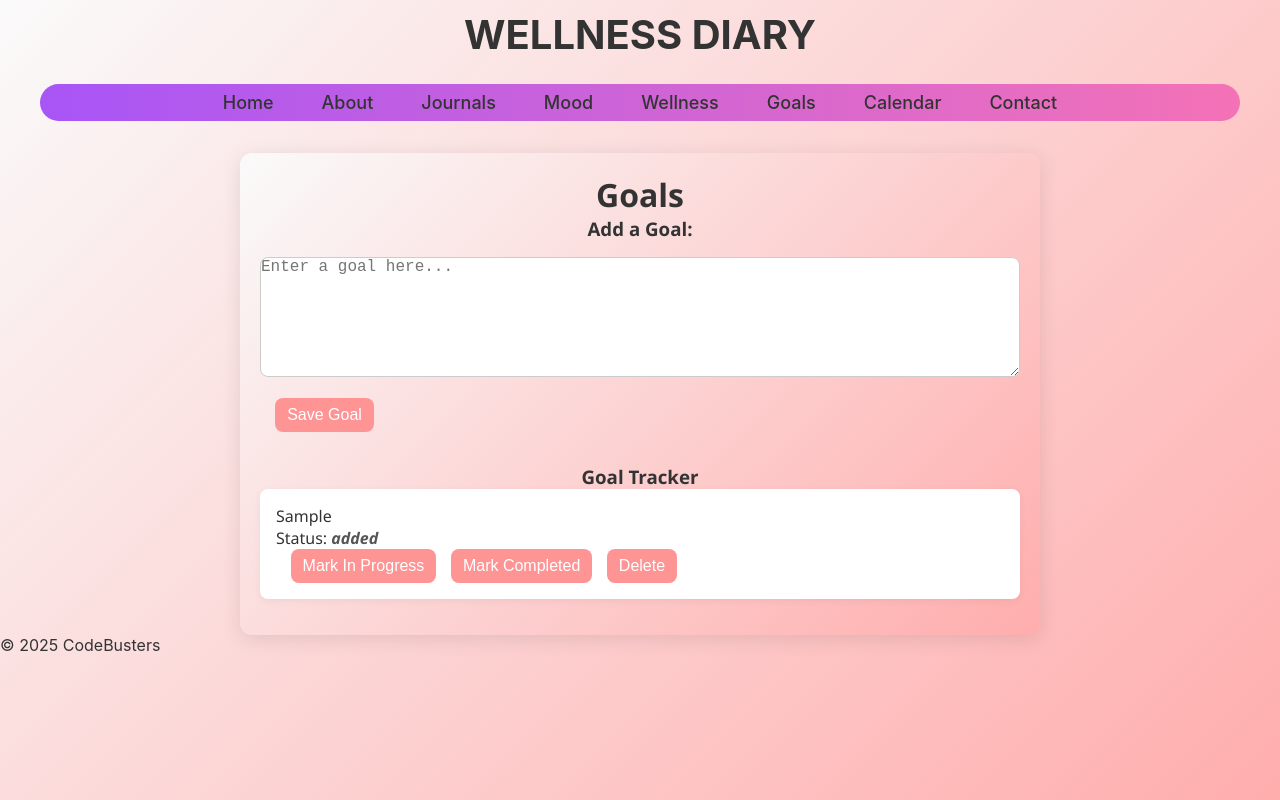
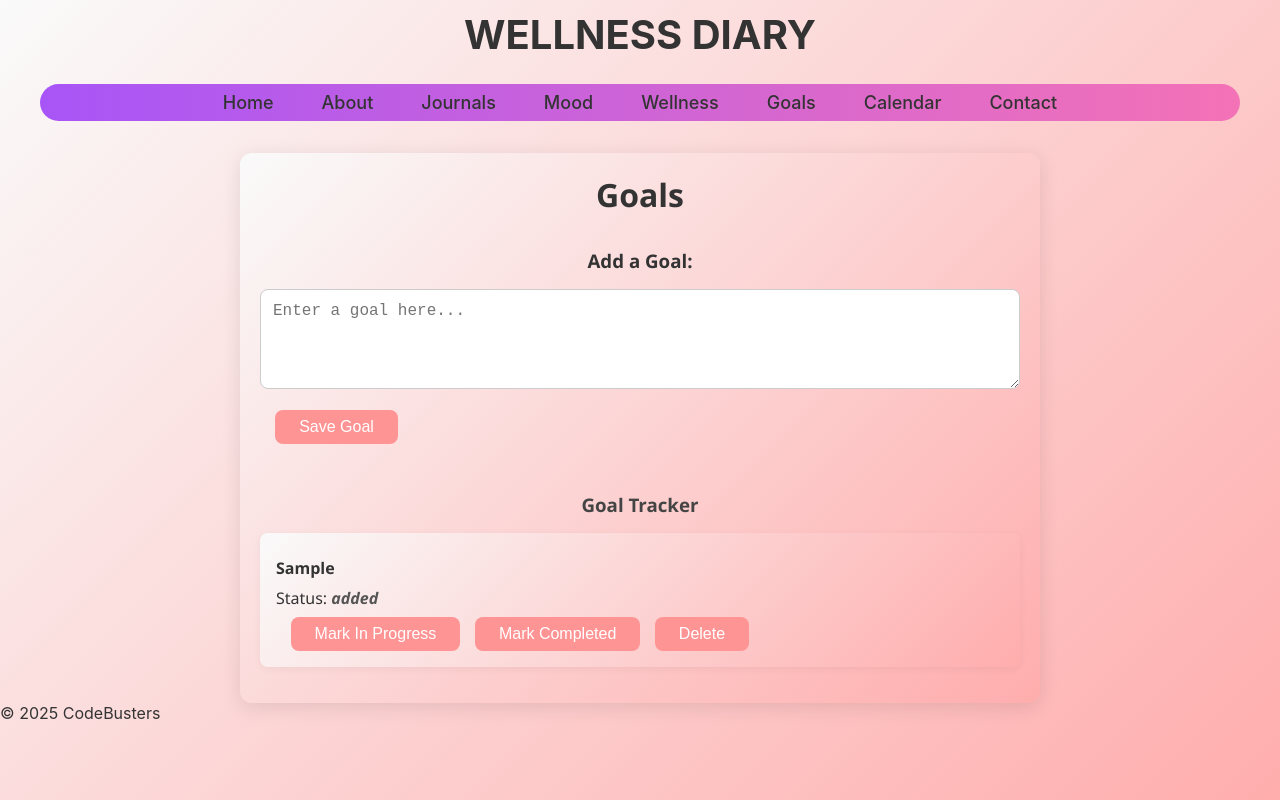
Before and after one commit to daniellelechster/wellness-diary-capstone-project, a React (Create React App) app in the folder frontend/: page /goals in a window 1280 px wide. Both pictures are taken after typing "Sample" into the empty fields and a click on the button "Save Goal". Built offline with nearby package versions, Linux system fonts and the light colour scheme.

Commit message:
more updates to goals page

```diff
--- a/frontend/src/components/Goals.css
+++ b/frontend/src/components/Goals.css
@@ -1,27 +1,4 @@
-.personalGoals {
-    padding: 28px;
-}
-
-.addGoalSection {
-    margin-bottom: 20px;
-}
-
-input {
-    padding: 8px;
-    margin-right: 10px;
-    width: 75%;
-    margin-top: 10px;
-}
-
-button {
-    padding: 8px 12px;
-}
-
-.goalsList li {
-    margin-bottom: 8px;
-}
-
-.personal-goals-container {
+.goals-container {
     max-width: 800px;
     margin: 0 auto;
     padding: 20px;
@@ -31,11 +8,60 @@ button {
     font-family: "Segoe UI", sans-serif;
 }
 
-.journal-history li em {
+h1,
+h3 {
+    text-align: center;
+    color: #333;
+}
+
+.goal-entry {
+    margin-top: 2rem;
+}
+
+.goal-entry textarea {
+    width: 100%;
+    height: 100px;
+    margin: 1rem 0;
+    padding: 0.75rem;
+    font-size: 1rem;
+    border-radius: 8px;
+    border: 1px solid #ccc;
+    resize: vertical;
+}
+
+.goal-section {
+    margin-top: 2rem;
+    padding-top: 1rem;
+    border-top: 2px;
+}
+
+.goal-text {
+    font-weight: bold;
+}
+
+.goal-section h3 {
+    color: #444;
+    margin-bottom: 1rem;
+}
+
+.goal-section ul {
+    list-style-type: none;
+    padding: 0;
+}
+
+.goal-section li {
+    border-radius: 8px;
+    background: linear-gradient(135deg, #fafafa, #ffadad);
+    padding: 1rem;
+    margin-bottom: 1rem;
+    box-shadow: 0 2px 8px rgba(0, 0, 0, 0.05);
+}
+
+.goal-section li p {
+    margin: 0.5rem 0;
+}
+
+.goal-section li em {
     font-weight: bold;
     color: #555;
 }
-
-.journal-history li p:nth-child(3) {
-    margin-top: 0.5rem;
-}
--- a/frontend/src/components/Goals.js
+++ b/frontend/src/components/Goals.js
@@ -38,10 +38,10 @@ function Goals() {
   };
 
   return (
-    <div className="journals-container">
+    <div className="goals-container">
       <h1>Goals</h1>
 
-      <div className="journal-entry">
+      <div className="goal-entry">
         <h3>Add a Goal:</h3>
         <textarea
           value={goalText}
@@ -51,7 +51,7 @@ function Goals() {
         <button onClick={handleSaveGoal}>Save Goal</button>
       </div>
 
-      <div className="journal-history">
+      <div className="goal-section">
         <h3>Goal Tracker</h3>
         {goals.length === 0 ? (
           <p>No goals yet.</p>
@@ -59,7 +59,7 @@ function Goals() {
           <ul>
             {goals.map((goal) => (
               <li key={goal.id}>
-                <p>{goal.text}</p>
+                <p className="goal-text">{goal.text}</p>
                 <p>Status: <em>{goal.status}</em></p>
                 <div>
                   {goal.status !== "in progress" && (
```
